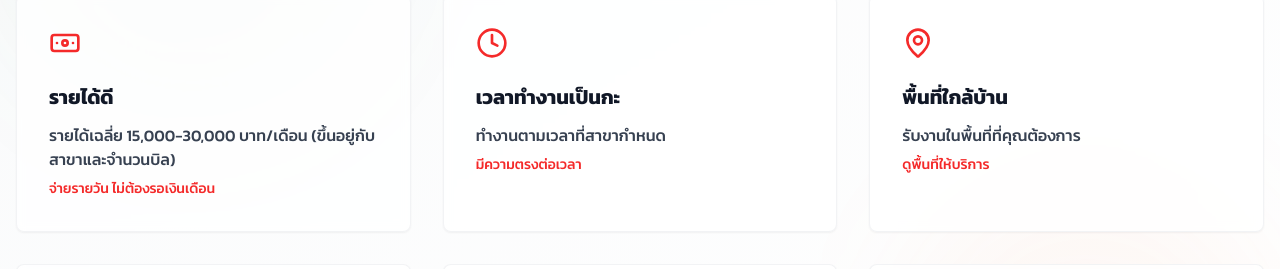
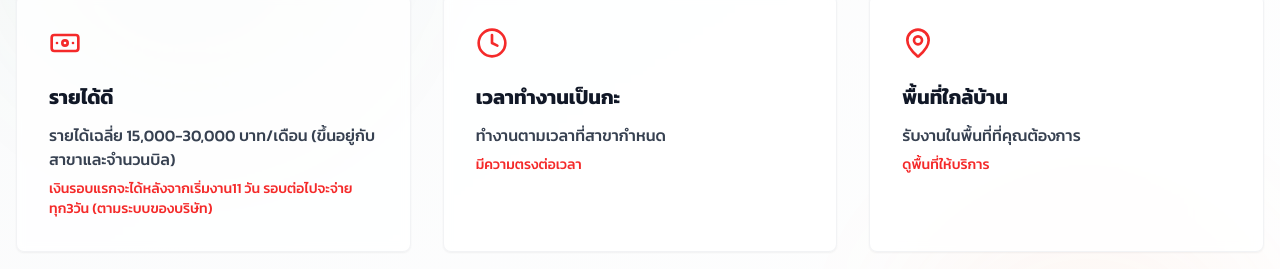
Before and after one commit to alphaxmar/seven-rider-hire-hub, a React (Vite) app: page / in a window 1280 px wide. Shown: the part 1240-1509 px from the top of the page. Built offline with nearby package versions, Linux system fonts and the light colour scheme; the HTML template or start-up script is replaced by a standard one.

Commit message:
Update payment terms in Benefits component

```diff
--- a/src/components/Benefits.tsx
+++ b/src/components/Benefits.tsx
@@ -7,7 +7,7 @@ const Benefits = () => {
       icon: <Banknote className="w-8 h-8" />,
       title: "รายได้ดี",
       description: "รายได้เฉลี่ย 15,000-30,000 บาท/เดือน (ขึ้นอยู่กับสาขาและจำนวนบิล)",
-      detail: "จ่ายรายวัน ไม่ต้องรอเงินเดือน"
+      detail: "เงินรอบแรกจะได้หลังจากเริ่มงาน11 วัน รอบต่อไปจะจ่ายทุก3วัน (ตามระบบของบริษัท)"
     },
     {
       icon: <Clock className="w-8 h-8" />,
```
